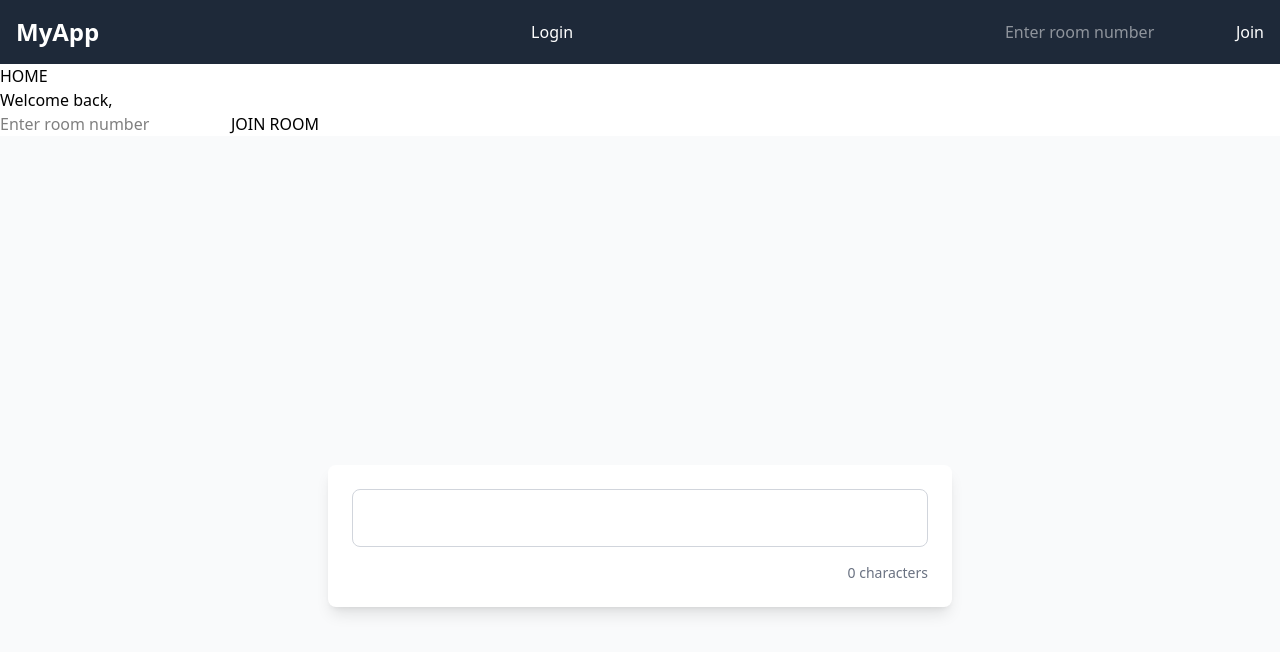
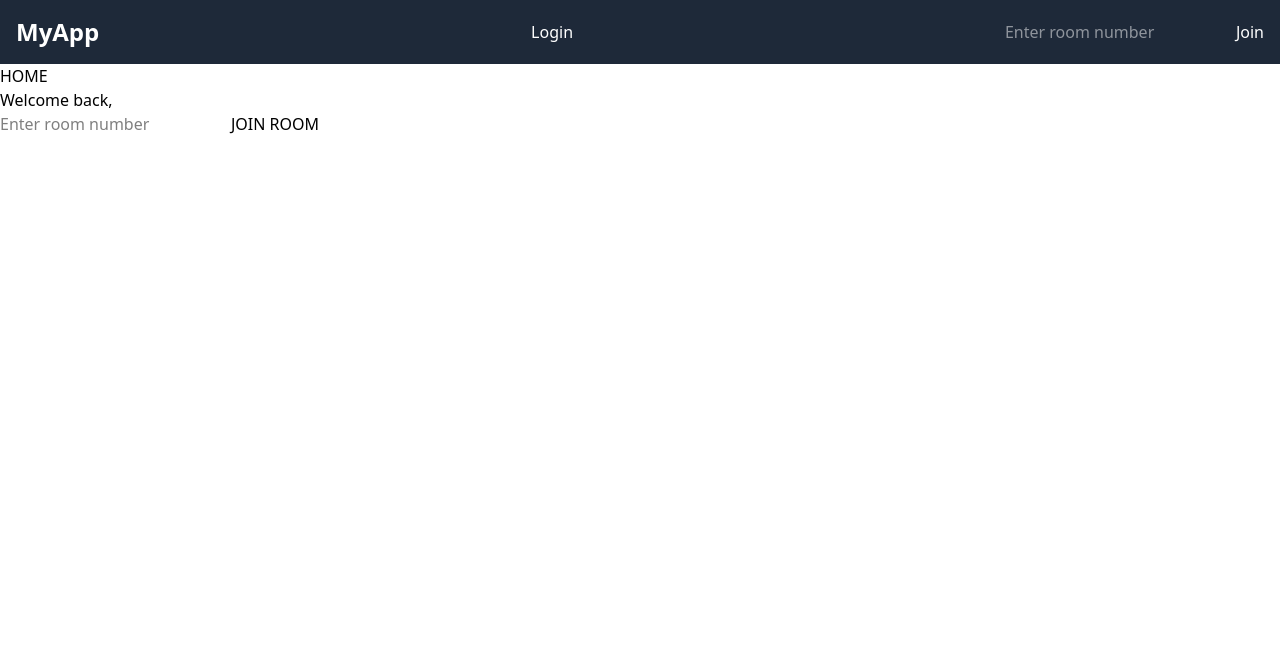
Before and after one commit to harshavardanan/Collaborative-editor, a React (Vite) app in the folder client/: page / in a window 1280 px wide. Shown: the top 652 px of the page. Built offline with nearby package versions, Linux system fonts and the light colour scheme; no server answers.

Commit message:
fix the google auth fetching from /auth/user

```diff
--- a/client/src/Home.tsx
+++ b/client/src/Home.tsx
@@ -1,10 +1,10 @@
 import React, { useState, useEffect } from "react";
-import TextEditor from "./components/TextEditor";
 import SocketConfig from "./components/SocketConfig";
 
 export default function Home() {
   const [roomName, setRoomName] = useState<string>("");
   const [userData, setUserData] = useState<any>(null);
+  const [joinedRoom, setJoinedRoom] = useState<boolean>(false);
 
   const getRoomName = (e: React.ChangeEvent<HTMLInputElement>) => {
     setRoomName(e.target.value);
@@ -12,7 +12,9 @@ export default function Home() {
 
   const joinRoom = () => {
     if (!roomName || !userData?.displayName) return;
-    else console.log(roomName);
+    else setJoinedRoom(true);
+
+    console.log(roomName);
   };
 
   useEffect(() => {
@@ -31,6 +33,10 @@ export default function Home() {
   //console.log(userData);
   return (
     <div>
+      {joinedRoom ? (
+        <SocketConfig userData={userData} roomName={roomName} />
+      ) : (
+        <div>
           <h1>HOME</h1>
           <p>Welcome back, {userData?.displayName}</p>
           <input
@@ -41,7 +47,8 @@ export default function Home() {
             onChange={getRoomName}
           />
           <button onClick={joinRoom}>JOIN ROOM</button>
-      <SocketConfig userData={userData}  roomName={roomName} />
+        </div>
+      )}
     </div>
   );
 }
```
Lines whose indentation alone changed are shown as unchanged.
